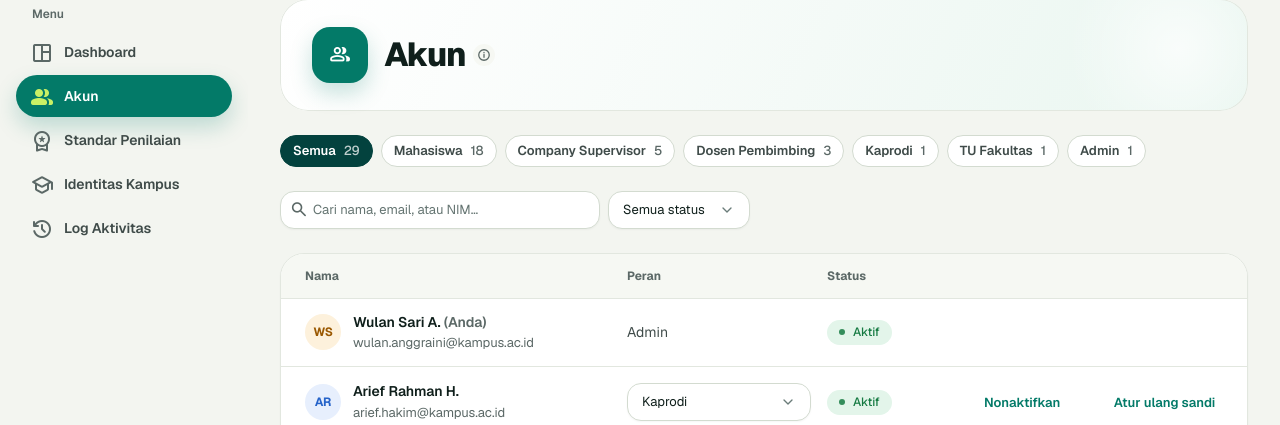
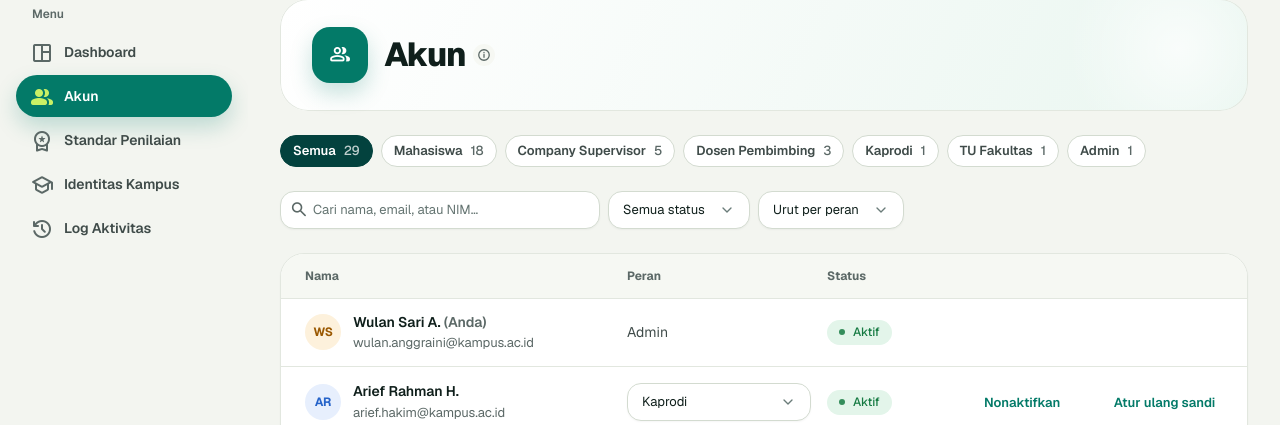
Before and after one commit to Febriyyy/SIMAGTI, a Laravel app: page /admin/akun in a window 1280 px wide. Shown: the part 97-522 px from the top of the page. Run offline with Laravel 12, Linux system fonts and the light colour scheme; a user stored in the database is signed in; data comes from the database, SQL or seed files in the repository; some libraries are stand-ins or nearby versions.

Commit message:
Akun admin: pilihan urutan Terbaru dibuat dengan keterangan waktu dibuat, untuk melihat akun hasil aktivasi

```diff
--- a/app/Http/Controllers/AdminUserController.php
+++ b/app/Http/Controllers/AdminUserController.php
@@ -21,20 +21,23 @@ class AdminUserController extends Controller
         $role = array_key_exists((string) $request->query('peran'), User::ROLE_LABELS) ? $request->query('peran') : null;
         $status = in_array($request->query('status'), ['aktif', 'nonaktif'], true) ? $request->query('status') : null;
         $term = mb_substr(trim((string) $request->query('cari')), 0, 60);
+        // Urutan: per peran (bawaan) atau terbaru dibuat, mis. untuk melihat akun hasil aktivasi
+        $sort = $request->query('urut') === 'terbaru' ? 'terbaru' : null;
 
         $users = User::query()
             ->when($role, fn ($q) => $q->where('role', $role))
             ->when($status, fn ($q) => $q->where('is_active', $status === 'aktif'))
             ->when($term !== '', fn ($q) => $q->where(fn ($w) => $w->where('name', 'like', "%{$term}%")
                 ->orWhere('email', 'like', "%{$term}%")->orWhere('nim', 'like', "%{$term}%")))
-            ->orderByRaw("CASE role WHEN 'admin' THEN 0 WHEN 'kaprodi' THEN 1 WHEN 'tu' THEN 2 WHEN 'dospem' THEN 3 WHEN 'supervisor' THEN 4 ELSE 5 END")
-            ->orderBy('name')
+            ->when($sort === 'terbaru', fn ($q) => $q->latest()->orderByDesc('id'), fn ($q) => $q
+                ->orderByRaw("CASE role WHEN 'admin' THEN 0 WHEN 'kaprodi' THEN 1 WHEN 'tu' THEN 2 WHEN 'dospem' THEN 3 WHEN 'supervisor' THEN 4 ELSE 5 END")
+                ->orderBy('name'))
             ->paginate(25)
             ->withQueryString();
 
         $counts = User::selectRaw('role, COUNT(*) as total')->groupBy('role')->pluck('total', 'role');
 
-        return view('admin.akun', compact('users', 'counts', 'role', 'status', 'term'));
+        return view('admin.akun', compact('users', 'counts', 'role', 'status', 'term', 'sort'));
     }
 
     public function update(Request $request, User $account): RedirectResponse
--- a/resources/views/admin/akun.blade.php
+++ b/resources/views/admin/akun.blade.php
@@ -25,9 +25,9 @@
     @endif
 
     <div class="chip-filters">
-        <a href="{{ route('admin.akun', array_filter(['status' => $status, 'cari' => $term ?: null])) }}" @class(['seg-chip', 'is-active' => ! $role])>Semua <span>{{ $counts->sum() }}</span></a>
+        <a href="{{ route('admin.akun', array_filter(['status' => $status, 'cari' => $term ?: null, 'urut' => $sort])) }}" @class(['seg-chip', 'is-active' => ! $role])>Semua <span>{{ $counts->sum() }}</span></a>
         @foreach (\App\Models\User::ROLE_LABELS as $key => $label)
-            <a href="{{ route('admin.akun', array_filter(['peran' => $key, 'status' => $status, 'cari' => $term ?: null])) }}" @class(['seg-chip', 'is-active' => $role === $key])>{{ $label }} <span>{{ $counts[$key] ?? 0 }}</span></a>
+            <a href="{{ route('admin.akun', array_filter(['peran' => $key, 'status' => $status, 'cari' => $term ?: null, 'urut' => $sort])) }}" @class(['seg-chip', 'is-active' => $role === $key])>{{ $label }} <span>{{ $counts[$key] ?? 0 }}</span></a>
         @endforeach
     </div>
 
@@ -40,6 +40,10 @@
             <option value="">Semua status</option>
             <option value="aktif" @selected($status === 'aktif')>Aktif</option>
             <option value="nonaktif" @selected($status === 'nonaktif')>Nonaktif</option>
+        </select>
+        <select name="urut" class="select select-sm" aria-label="Urutan akun">
+            <option value="">Urut per peran</option>
+            <option value="terbaru" @selected($sort === 'terbaru')>Terbaru dibuat</option>
         </select>
         @if ($role)<input type="hidden" name="peran" value="{{ $role }}">@endif
     </form>
@@ -68,6 +72,9 @@
                                         <span>
                                             <span class="c-main" title="{{ $account->name }}">{{ $account->listName() }}@if ($self) <span class="muted">(Anda)</span>@endif</span>
                                             <span class="c-sub" title="{{ $account->email }}">{{ $account->nim ? $account->nim.' · ' : '' }}{{ $account->email }}</span>
+                                            @if ($sort === 'terbaru' && $account->created_at)
+                                                <span class="c-sub" title="{{ $account->created_at->locale('id')->translatedFormat('j F Y, H.i') }}">Dibuat {{ $account->created_at->locale('id')->diffForHumans() }}</span>
+                                            @endif
                                         </span>
                                     </span>
                                 </td>
```
Also changed, not shown: tests/Feature/AdminTest.php (+12 -0 lines).
